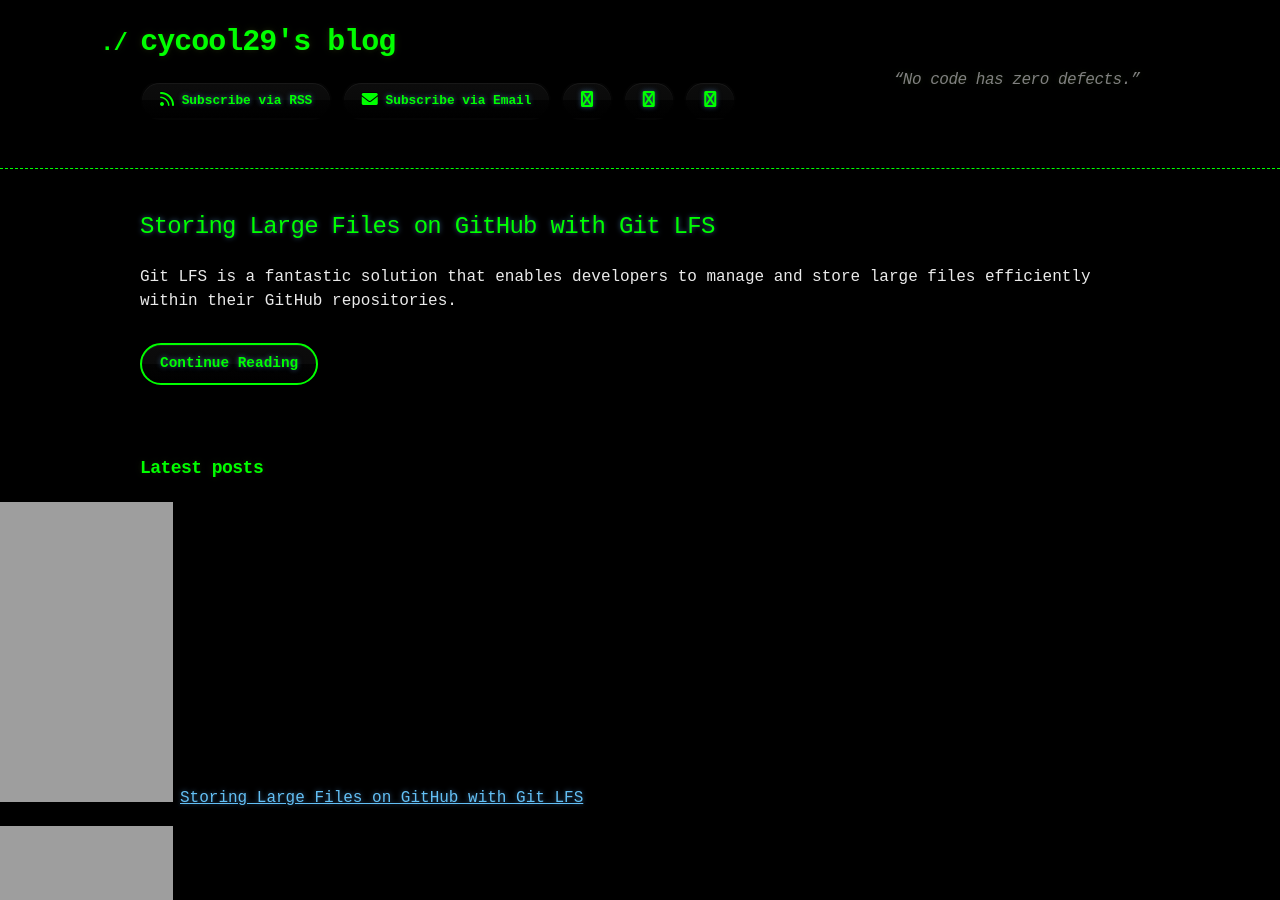
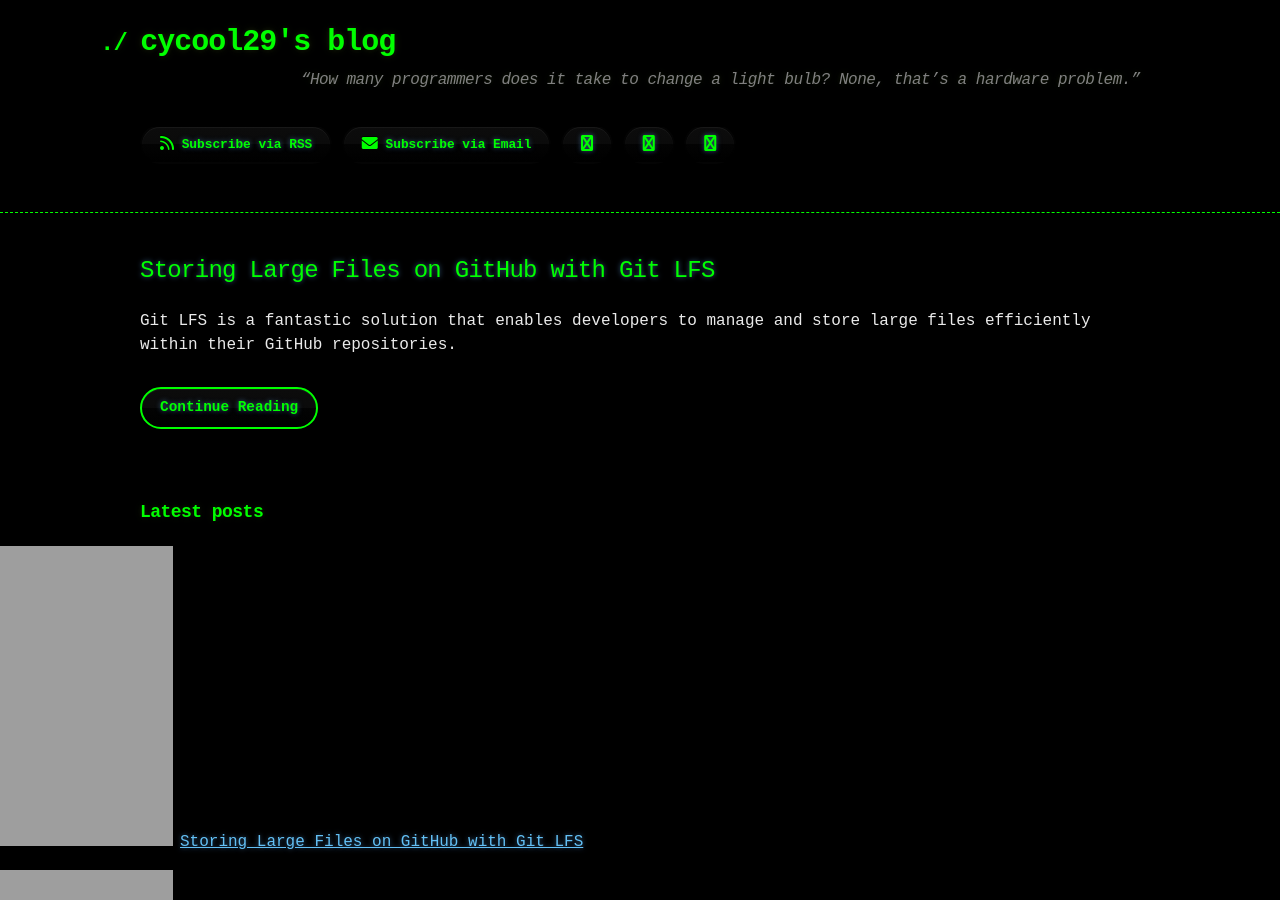
Before and after one commit to cycool29/cycool29.github.io, a Jekyll site: the page built from index.md, in a window 1280 px wide and 900 px high. Built offline with Jekyll 4.4.1, drawn with Linux system fonts in a browser that asks for light colours; a style sheet for code colours, icons or effects is not loaded.

Commit message:
Update quotes

```diff
--- a/_config.yml
+++ b/_config.yml
@@ -1,5 +1,5 @@
 title: cycool29's blog
-description: "“No code has zero defects.” "
+description: "“How many programmers does it take to change a light bulb? None, that’s a hardware problem.” "
 bio: A high school student. Intermediate in Python, Git, Bash. Learning JavaScript. He/Him. "
 author: cycool29
 url: https://cycool29.github.io
```
